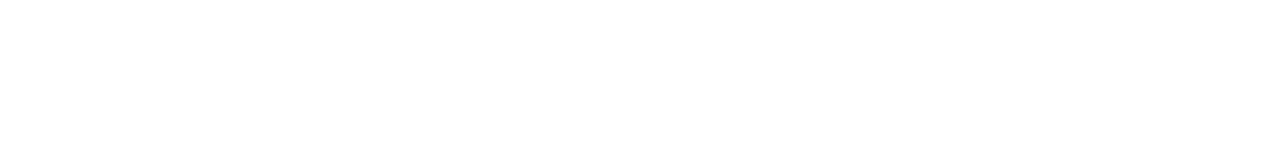
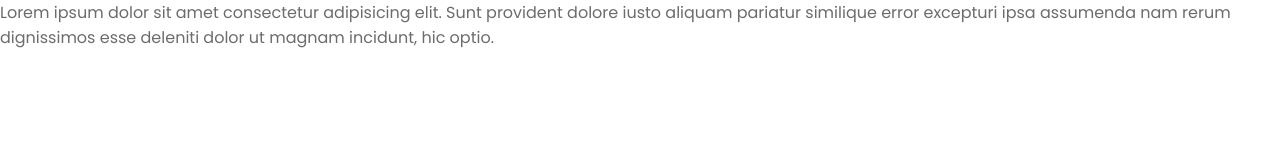
Before and after one commit to Educolt/travelgram, a plain HTML site: page index.html in a window 1280 px wide. Drawn offline with Linux system fonts and the light colour scheme.

Commit message:
feature: init styleguide

```diff
--- a/index.html
+++ b/index.html
@@ -1,12 +1,15 @@
 <!DOCTYPE html>
 <html lang="en">
 <head>
+    <link rel="preconnect" href="https://fonts.googleapis.com">
+    <link rel="preconnect" href="https://fonts.gstatic.com" crossorigin>
     <meta charset="UTF-8">
     <meta name="viewport" content="width=device-width, initial-scale=1.0">
     <title>Travelgram</title>
     <link rel="stylesheet" href="styles/index.css">
+    <link href="https://fonts.googleapis.com/css2?family=Poppins:ital,wght@0,100;0,200;0,300;0,400;0,500;0,600;0,700;0,800;0,900;1,100;1,200;1,300;1,400;1,500;1,600;1,700;1,800;1,900&display=swap" rel="stylesheet">
 </head>
 <body>
-
+     <p>Lorem ipsum dolor sit amet consectetur adipisicing elit. Sunt provident dolore iusto aliquam pariatur similique error excepturi ipsa assumenda nam rerum dignissimos esse deleniti dolor ut magnam incidunt, hic optio.</p>
 </body>
 </html>
--- a/styles/global.css
+++ b/styles/global.css
@@ -3,3 +3,23 @@
     padding: 0;
     box-sizing: border-box;
 }
+
+:root {
+    --brand-color: #EF5F4C;
+    --background-color: #FFFFFF;
+    --surface-color: #F5F5F5;
+    --skeleton-color: #D9D9D9;
+    --shape-transparency: #FFFFFF8f;
+
+    --text-color-primary: #313131;
+    --text-color-secondary: #6C6C6C;
+
+    font-family: "Poppins", sans-serif;
+    font-weight: 400;
+    font-style: normal;
+}
+
+body {
+    color: var(--text-color-secondary);
+    background-color: var(--background-color);
+}
```
Also changed, not shown: assets/AirplaneTilt.svg (added), assets/Image 01.png (added), assets/Image 02.png (added), assets/Image 03.png (added), assets/Image 04.png (added), assets/Image 05.png (added), assets/Image 06.png (added), assets/Image 07.png (added), assets/Image 08.png (added), assets/Image 09.png (added), assets/Image 10.png (added), assets/Image 11.png (added), assets/Image.svg (added), assets/Logo.svg (added), 2 more files, 1 other file.
